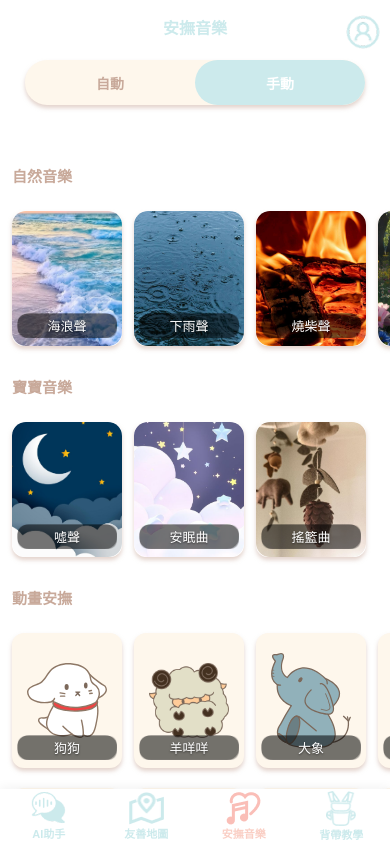
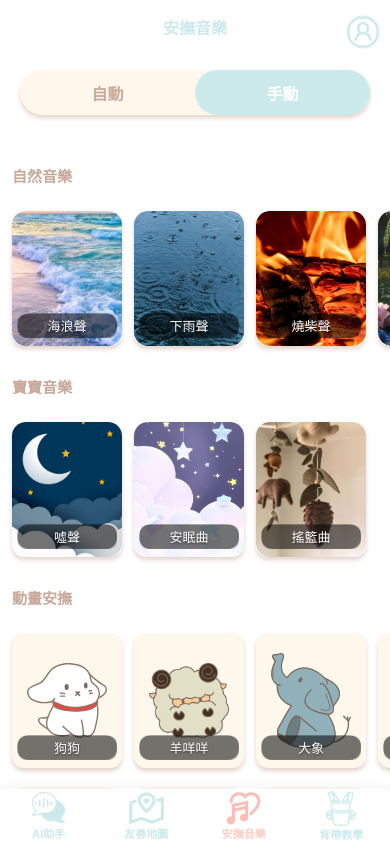
Before and after one commit to liya0823/Parenting-app, a Next.js app: page /features/soothing-music/playlist in a window 390 px wide. Built offline with nearby package versions, Linux system fonts and the light colour scheme.

Commit message:
feat: 更新 Playlist.module.css 的樣式

```diff
--- a/src/app/features/soothing-music/components/Playlist.module.css
+++ b/src/app/features/soothing-music/components/Playlist.module.css
@@ -509,19 +509,4 @@
   font-size: 11px;
 }
 
-.toggleContainer {
-  width: 340px;
-  height: 45px;
-  border-radius: 22px;
-  top: 60px;
 }
-
-.toggleButton {
-  font-size: 14px;
-}
-
-.tutorial {
-  font-size: 16px;
-  top: 15px;
-}
-}
```
